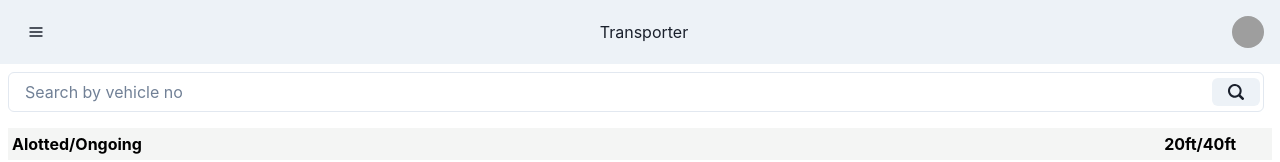
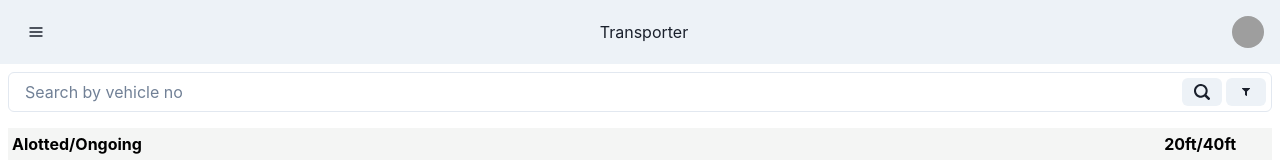
Before and after one commit to Fleet-Queue/Container-app, a React (Create React App) app in the folder Client/: page /transporter in a window 1280 px wide. Shown: the top 162 px of the page. Built offline with nearby package versions, Linux system fonts and the light colour scheme; grey boxes are pictures that could not be loaded.

Commit message:
Filter icon added

```diff
--- a/Client/src/components/miscellaneous/sideDrawer.js
+++ b/Client/src/components/miscellaneous/sideDrawer.js
@@ -1,10 +1,10 @@
 import React from 'react'
-import { Box, Tooltip, Button, Text, Menu,  IconButton, MenuButton, MenuList, MenuItem, MenuDivider,Drawer, useDisclosure,Image, DrawerContent,DrawerBody,
+import { Button,  IconButton ,Drawer, useDisclosure, DrawerContent,DrawerBody,
     DrawerFooter,
     DrawerHeader,
     DrawerOverlay,
-    DrawerCloseButton,Input, useToast } from "@chakra-ui/react";
-    import { HamburgerIcon, CloseIcon } from '@chakra-ui/icons';
+    DrawerCloseButton,Input, } from "@chakra-ui/react";
+    import { HamburgerIcon, } from '@chakra-ui/icons';
 export function SideDrawer(){
 
 
--- a/Client/src/components/transporter/searchbar.js
+++ b/Client/src/components/transporter/searchbar.js
@@ -1,39 +1,30 @@
-
 import {
   Box,
   Input,
   Button,
   InputGroup,
   InputRightElement,
+} from '@chakra-ui/react';
+import { Search2Icon } from '@chakra-ui/icons';
+import { FaFilter } from 'react-icons/fa';
 
-
-  } from '@chakra-ui/react';
-
-  import {Search2Icon} from '@chakra-ui/icons';
-
-
-  export  const Searchbar = () => {
-
-
+export const Searchbar = () => {
   return (
     <>
-
-
-
       <Box display="flex" pb={2} mt={2} m={2}>
         <InputGroup>
-    <Input placeholder="Search by vehicle no" mr={2}/>
+          <Input placeholder="Search by vehicle no"  />
+          <InputRightElement>
+          <Button h="1.75rem" mr={1}>
+          <Search2Icon />
+            </Button>
+            <Button h="1.75rem" mr={14}>
+            <FaFilter />
+            </Button>
 
-      <InputRightElement width='4.5rem'>
-          <Button h='1.75rem' >
-          {<Search2Icon />}
-          </Button>
           </InputRightElement>
         </InputGroup>
       </Box>
-
-
-
     </>
   );
-  }
+};
```
Also changed, not shown: 1 other file (tests, documents, lock files or other folders). Lines whose indentation alone changed are shown as unchanged.
